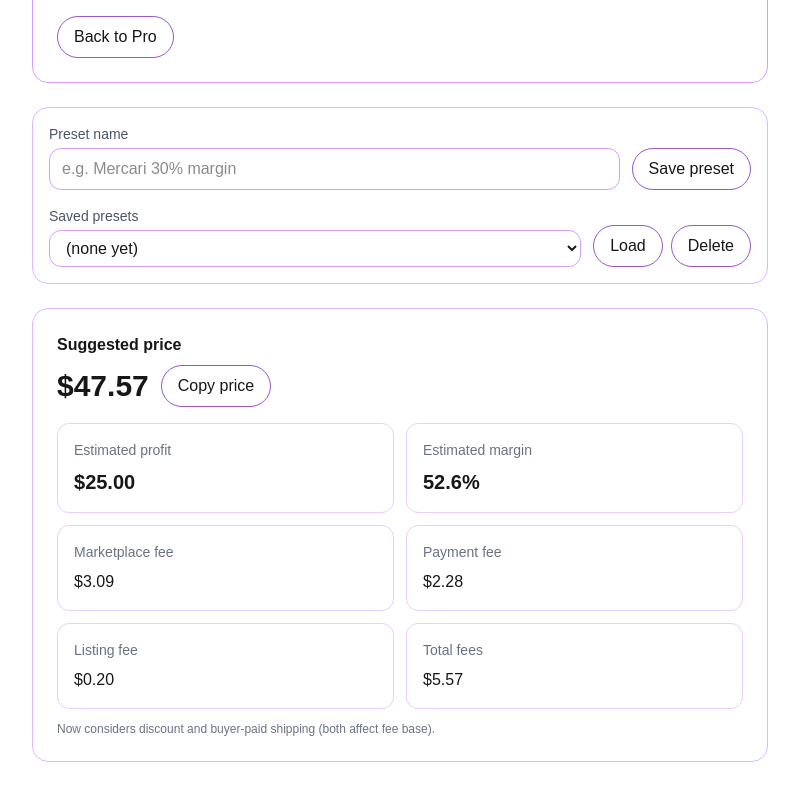
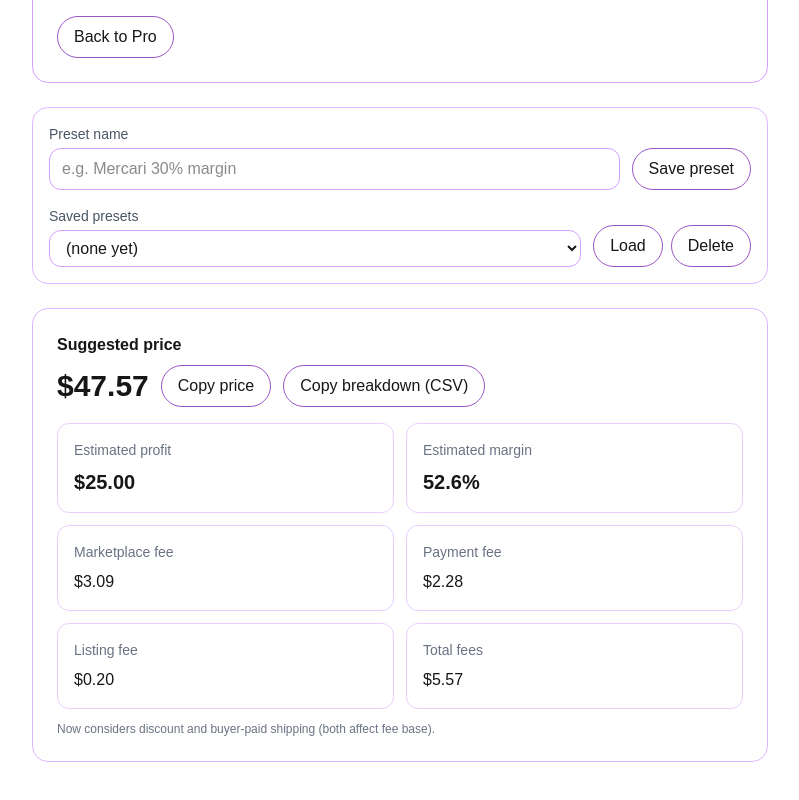
Before and after one commit to gpcreativestudios2018/FeePilot, a Next.js app: page /pro/target in a window 1280 px wide. Shown: the part 543-1343 px from the top of the page, without its empty margins (240-1039 px from the left). Built offline with nearby package versions, Linux system fonts and the light colour scheme.

Commit message:
feat(pro/target): add 'Copy breakdown (CSV)' button for quick spreadsheet paste

```diff
--- a/src/app/pro/target/page.tsx
+++ b/src/app/pro/target/page.tsx
@@ -366,8 +366,9 @@ export default function ReverseCalcPage() {
   const [copied, setCopied] = React.useState(false);
   const [copiedMsg, setCopiedMsg] = React.useState('Permalink copied!');
 
-  // also track copying the price
+  // also track copying the price & breakdown
   const [copiedPrice, setCopiedPrice] = React.useState(false);
+  const [copiedBreakdown, setCopiedBreakdown] = React.useState(false);
 
   // Robust dev-tools flag
   const [showDevTools, setShowDevTools] = React.useState(
@@ -506,9 +507,10 @@ export default function ReverseCalcPage() {
     setShipCharge('0');
     setCopied(false);
     setCopiedPrice(false);
+    setCopiedBreakdown(false);
   };
 
-  // Copy just the computed price (as a plain number with 2 decimals)
+  // Copy just the computed price (e.g. "$42.50")
   const handleCopyPrice = async () => {
     try {
       const formatted = `$${formatMoney(price)}`;
@@ -518,6 +520,54 @@ export default function ReverseCalcPage() {
     } catch {
       setCopiedPrice(false);
       alert('Unable to copy price');
+    }
+  };
+
+  // NEW: Copy a single-line CSV with header for easy spreadsheet paste
+  const handleCopyBreakdownCsv = async () => {
+    // Header order matters for spreadsheets
+    const header = [
+      'Platform',
+      'Price',
+      'Profit',
+      'Margin%',
+      'MarketplaceFee',
+      'PaymentFee',
+      'ListingFee',
+      'TotalFees',
+      'COGS',
+      'ShipCost',
+      'Discount%',
+      'ShipCharge',
+      'TargetProfit',
+      'TargetMargin%'
+    ].join(',');
+
+    const row = [
+      platform,
+      formatMoney(price),
+      formatMoney(result.profit),
+      result.marginPct.toFixed(1),
+      formatMoney(result.marketplaceFee),
+      formatMoney(result.paymentFee),
+      formatMoney(result.listingFee),
+      formatMoney(result.totalFees),
+      cogs,
+      shipCost,
+      discountPct,
+      shipCharge,
+      targetProfit,
+      targetMarginPct
+    ].join(',');
+
+    const csv = `${header}\n${row}`;
+    try {
+      await navigator.clipboard.writeText(csv);
+      setCopiedBreakdown(true);
+      window.setTimeout(() => setCopiedBreakdown(false), 1600);
+    } catch {
+      setCopiedBreakdown(false);
+      alert('Unable to copy breakdown');
     }
   };
 
@@ -694,6 +744,15 @@ export default function ReverseCalcPage() {
               Copy price
             </button>
           )}
+          {copiedBreakdown ? (
+            <span className={PILL_CLASS} aria-live="polite" suppressHydrationWarning>
+              Breakdown copied!
+            </span>
+          ) : (
+            <button type="button" onClick={handleCopyBreakdownCsv} className={PILL_CLASS} title="Copy result as CSV">
+              Copy breakdown (CSV)
+            </button>
+          )}
         </div>
 
         <div className="mt-4 grid grid-cols-1 gap-3 sm:grid-cols-2">
```
